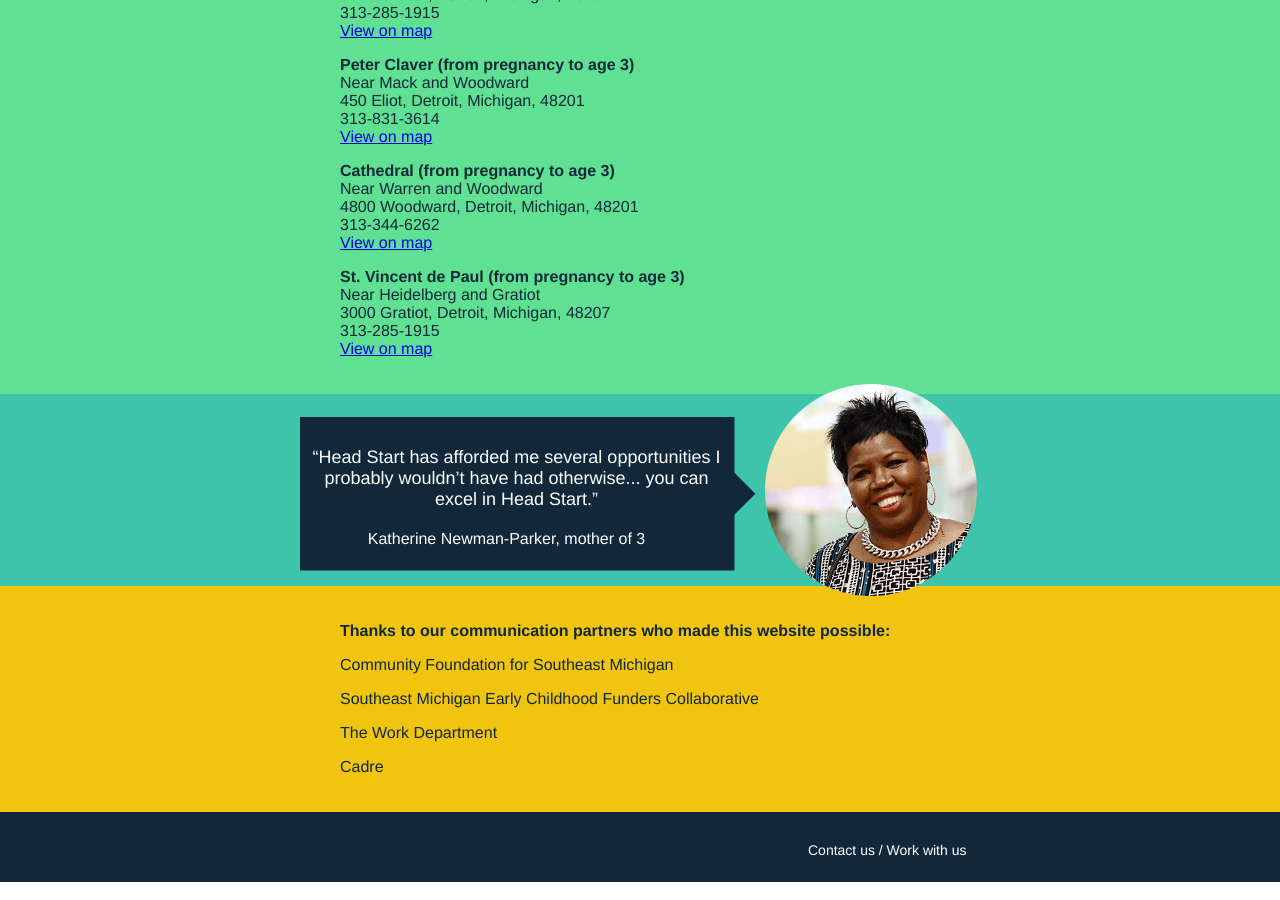
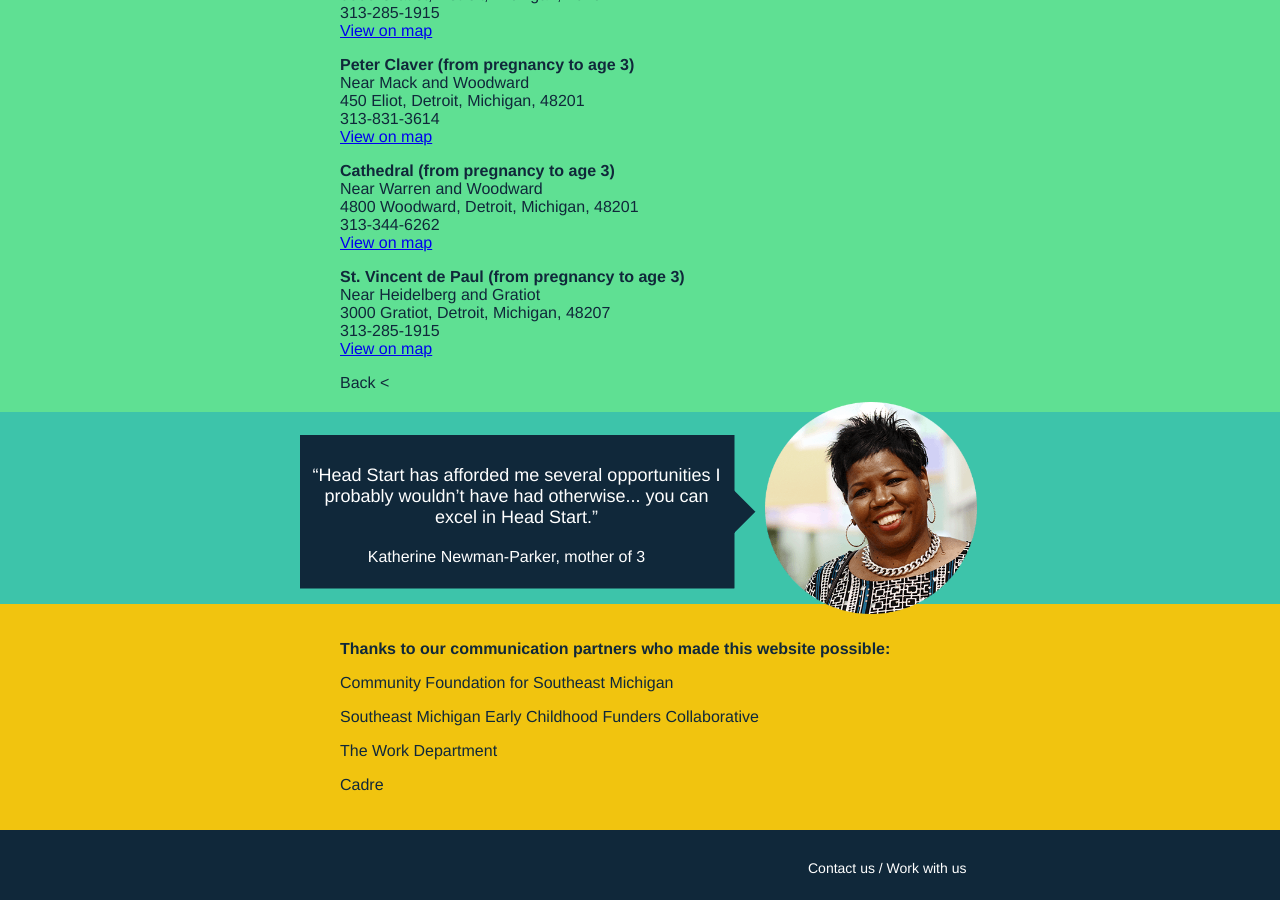
Before and after one commit to workdept/detroit-head-start, a Jekyll site: the page built from zip4.html, in a window 1280 px wide and 900 px high, scrolled down 2378 px. Built offline with Jekyll 4.4.1, drawn with Linux system fonts in a browser that asks for light colours; nearby versions of some CDN libraries.

Commit message:
Update zip4.html

```diff
--- a/zip4.html
+++ b/zip4.html
@@ -164,6 +164,8 @@ Near Heidelberg and Gratiot</br>
 313-285-1915</br>
 <a href="https://www.google.com/maps/place/450+Eliot+St,+Detroit,+MI+48201/@42.3488397,-83.0520648,17z/data=!3m1!4b1!4m2!3m1!1s0x8824d2cf339ff713:0x19c5a4687557b48" target="_blank">View on map</a></p>
 
+<a href="zip2"></a>Back &#706;</a>
+
 
           </div>
       </div>
```
